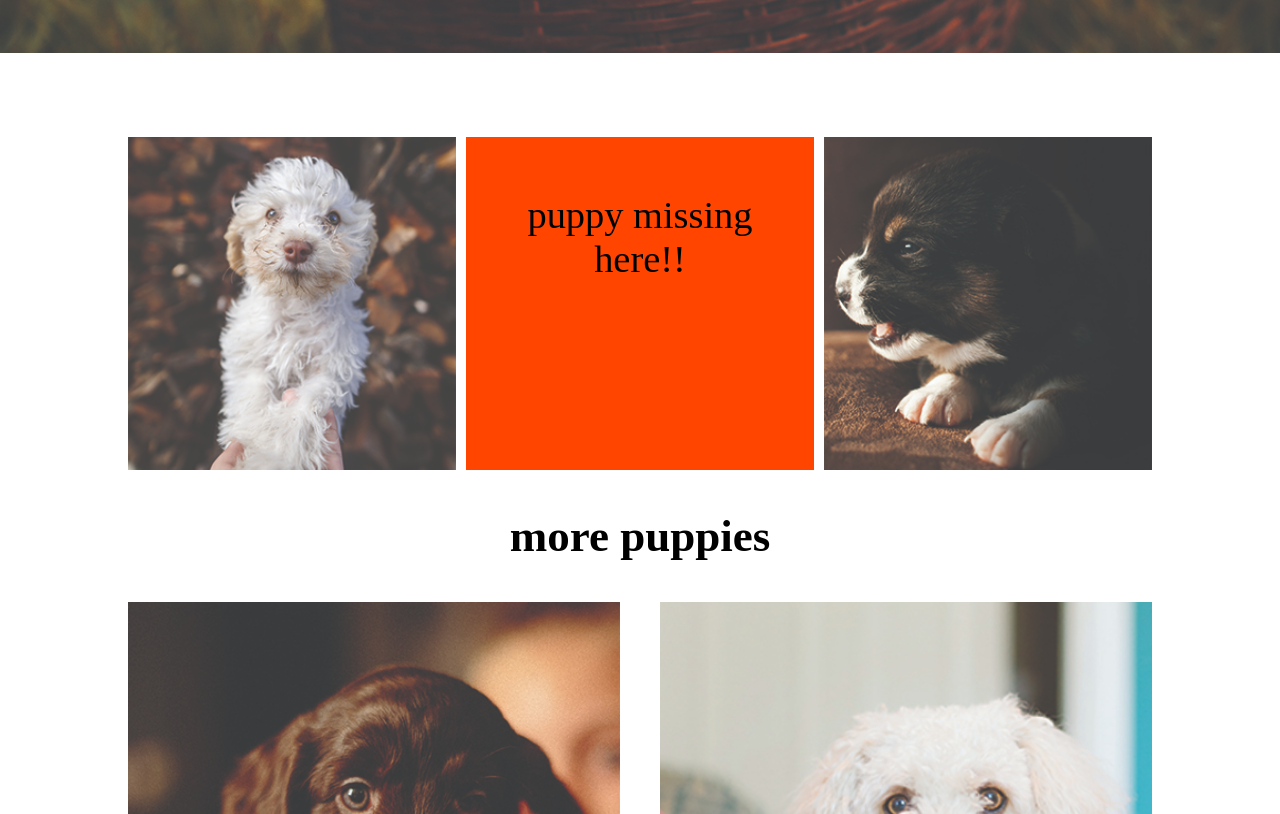
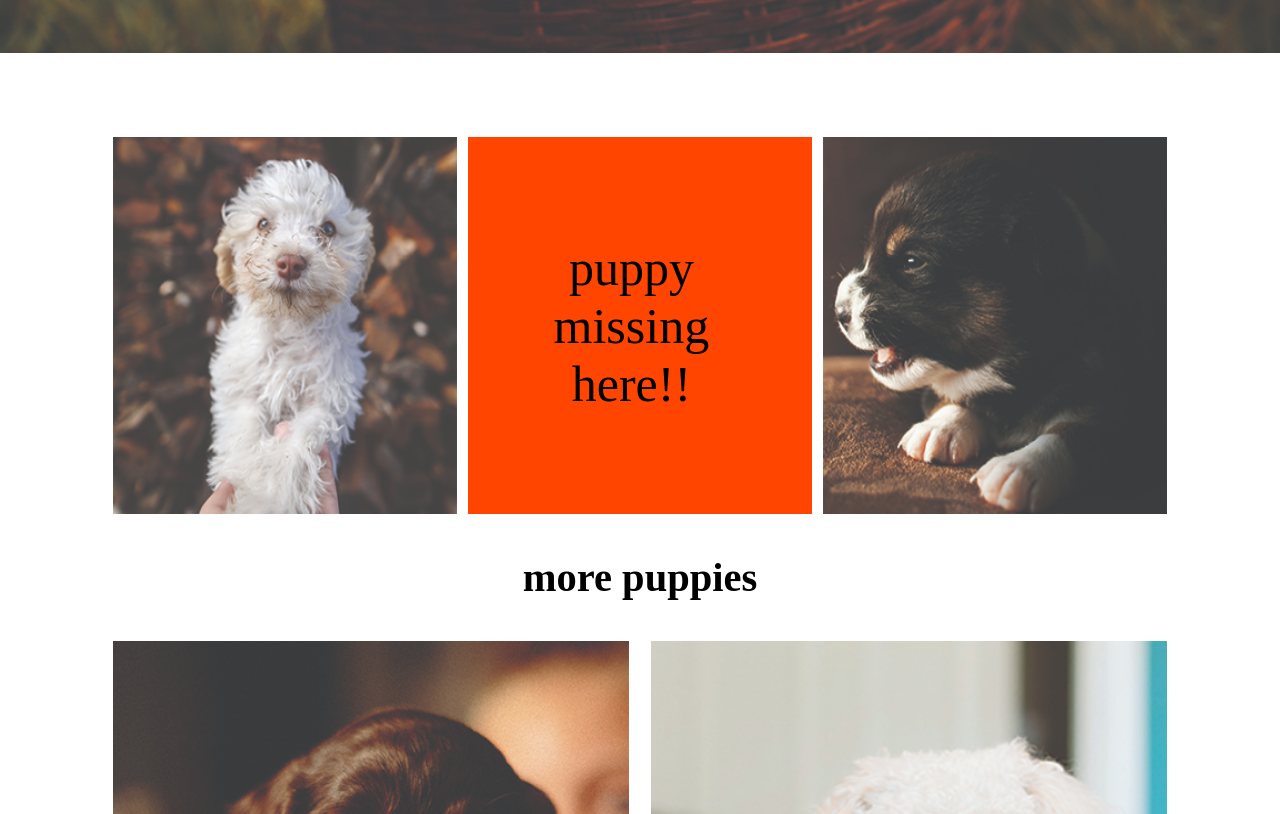
Before and after one commit to michael-gt-12/puppy-page, a plain HTML site: page index.html in a window 1280 px wide. Shown: the part 546-1360 px from the top of the page. Drawn offline with Linux system fonts and the light colour scheme.

Commit message:
Updated basics.css in order to make the website responsive to small screen devices

```diff
--- a/basics.css
+++ b/basics.css
@@ -6,7 +6,7 @@ body{
     background-color: darkblue;
     text-align:center;
     color:white;
-    font-size:30px;
+    font-size:20px;
 }
 
 #header{
@@ -17,41 +17,21 @@ body{
 }
 #footer{
     width:100%;
-    margin-top:80px;
+    margin-top:20px;
     padding-top:25px;
     padding-bottom:100px;
 }
 
 #banner_image{
     width:100%;
-    margin-bottom:80px;
-}
-
-
-.puppies{
-    display:flex;
-    justify-content: space-between;
-    width:80%;
-
-    margin-left:10%;
-}
-
-.puppies .text{
-    background-color: orangered;
-    width:34%;
-}
-
-.puppies .text p{
-    padding-left:10%;
-    padding-right:10%;
-    padding-top:5%;
-    font-size:240%;
-    text-align:center;
+    margin-bottom:20px;
 }
 
 .puppies .puppy1{
     width:32%;
-
+    margin-bottom:20px;
+    margin-left: auto;
+    margin-right: auto;
 }
 
 .puppies .puppy1 img{
@@ -59,9 +39,15 @@ body{
     height:100%;
 }
 
+.puppies .text{
+    display: none;
+}
+
 .puppies .puppy2{
     width:32%;
-
+    margin-bottom:20px;
+    margin-left: auto;
+    margin-right: auto;
 }
 
 .puppies .puppy2 img{
@@ -69,11 +55,11 @@ body{
     height:100%;
 }
 
-
 .more .text{
-    margin-top:40px;
-    margin-bottom:40px;
-    font-size:30px;
+    width:100%;
+    margin-top:20px;
+    margin-bottom:20px;
+    font-size:15px;
     text-align:center;
 
 }
@@ -81,10 +67,16 @@ body{
 
 .more .image1{
     width:48%;
+    margin-bottom:20px;
+    margin-left: auto;
+    margin-right: auto;
 }
 
 .more .image2{
     width:48%;
+    margin-bottom:20px;
+    margin-left: auto;
+    margin-right: auto;
 }
 
 .more .image1 img{
@@ -96,3 +88,57 @@ body{
     width:100%;
     height:100%;
 }
+
+/* first break point */
+
+ @media(min-width:700px){
+    .top_bottom{
+        font-size:30px;
+    }
+    #footer{
+        margin-top:80px;
+    }
+    #banner_image{
+        margin-bottom:80px;
+    }
+    .puppies{
+        display:flex;
+        justify-content: space-between;
+        width:84%;
+        margin-left:auto;
+        margin-right: auto;
+    }
+    .puppies .puppy1{
+        width:32%;
+        margin-bottom:0px;
+        margin-left: auto;
+        margin-right: auto;
+    }
+    .puppies .puppy2{
+        width:32%;
+        margin-bottom:0px;
+        margin-left: auto;
+        margin-right: auto;
+    }
+    .puppies .text{
+        display: block;
+    }
+    .puppies .text{
+        background-color: orangered;
+        width: 32%;
+    }
+    .puppies .text p{
+        padding-left:10%;
+        padding-right:15%;
+        padding-top:15%;
+        padding-bottom:15%;
+        font-size:50px;
+        text-align: center;
+    }
+    .more .text{
+        margin-top:40px;
+        margin-bottom:40px;
+        font-size:27px;
+    }
+
+ }
```
